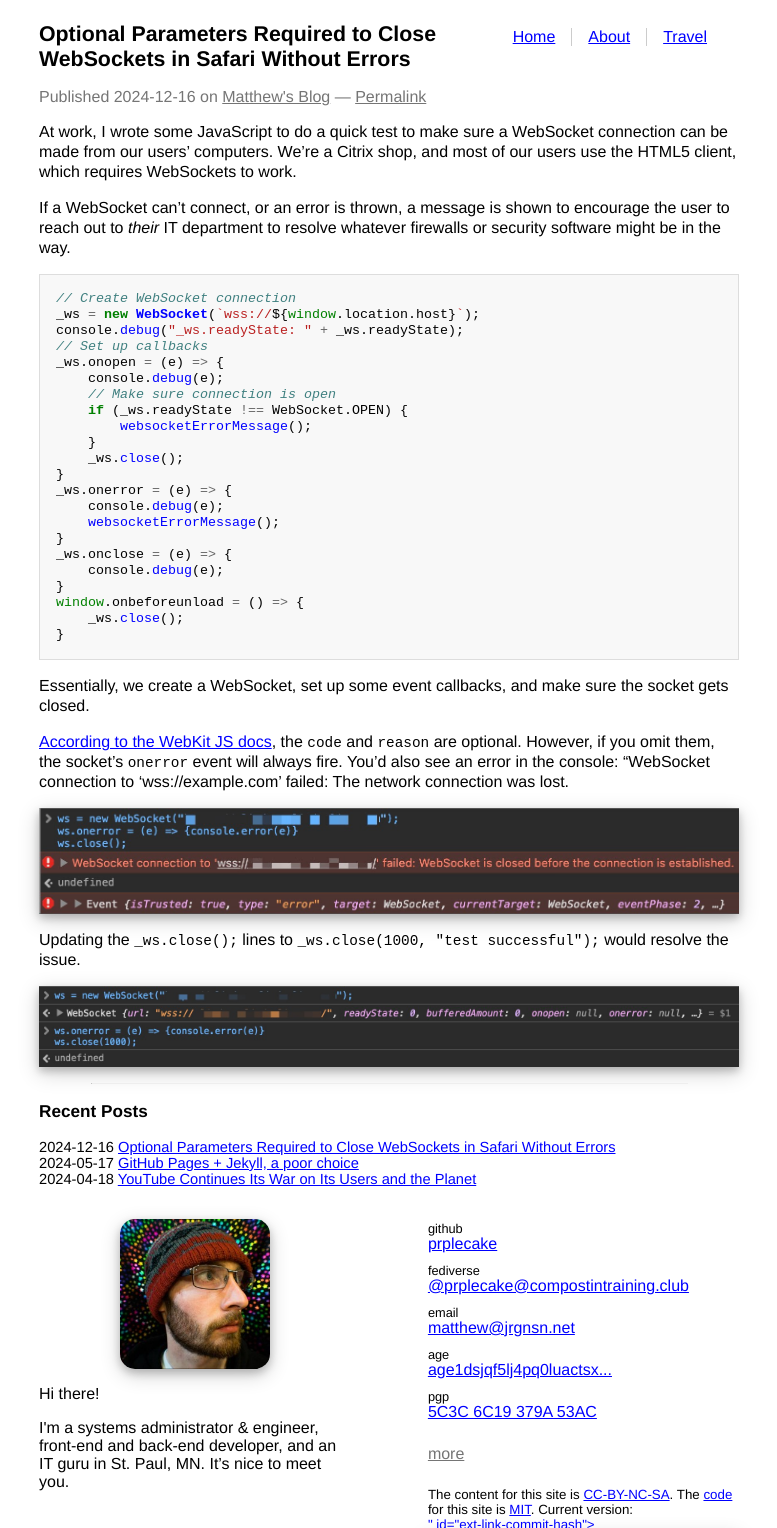
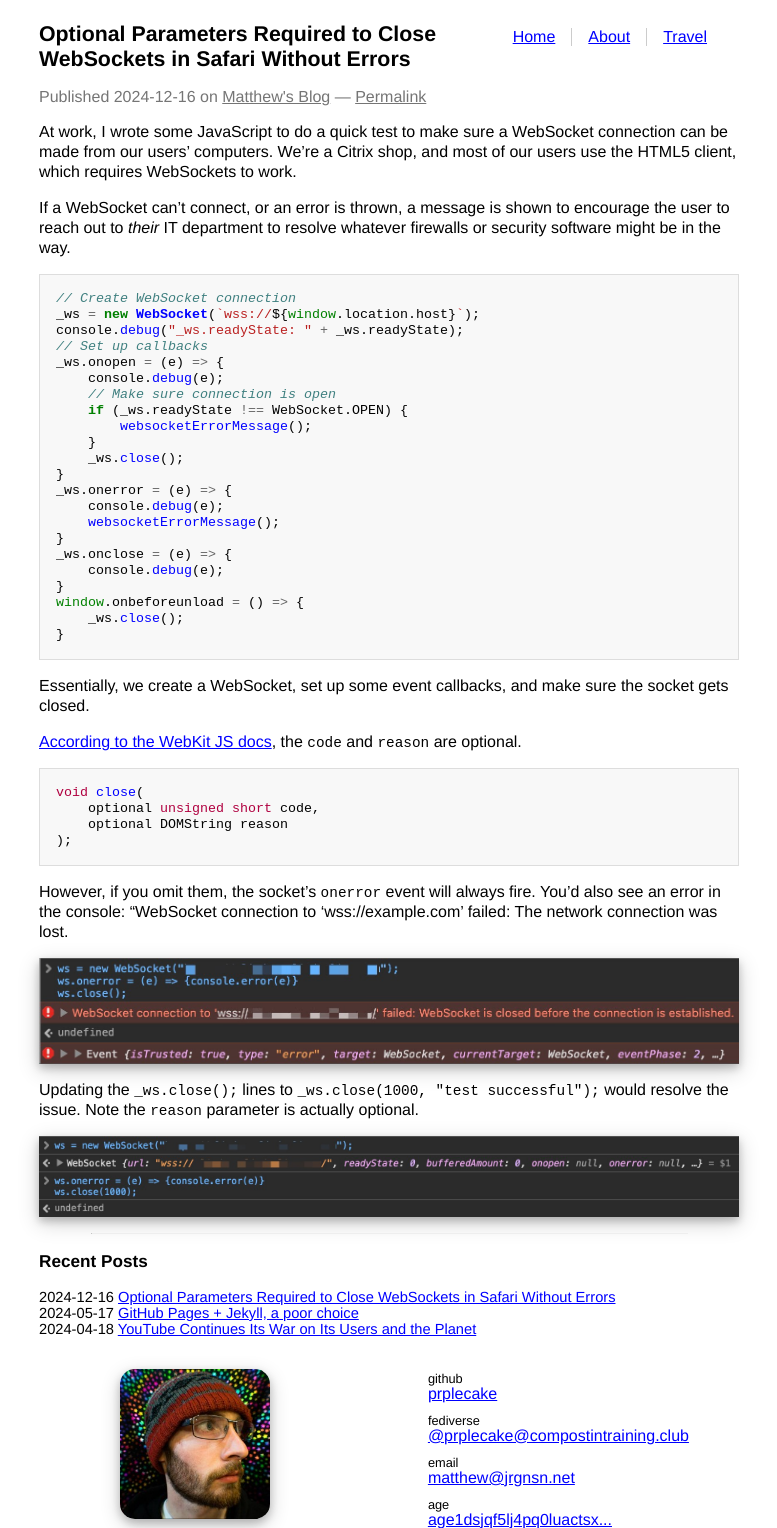
Before and after one commit to prplecake/jrgnsn.net, a Jekyll site: the page built from _posts/2024-12-16-Optional-Parameters-Required-to-Close-WebSockets-in-Safari-Without-Errors.md, in a window 1280 px wide, cut to the strip 0-1528 px from the top of the page. Shown: the whole strip, without its empty margins (251-1028 px from the left). Built offline with Jekyll 4.4.1, drawn with Linux system fonts in a browser that asks for light colours; comment, search, counter and statistics services are not loaded.

Commit message:
quick note RE reason parameter

````diff
--- a/_posts/2024-12-16-Optional-Parameters-Required-to-Close-WebSockets-in-Safari-Without-Errors.md
+++ b/_posts/2024-12-16-Optional-Parameters-Required-to-Close-WebSockets-in-Safari-Without-Errors.md
@@ -41,14 +41,22 @@ the socket gets closed.
 
 [According to the WebKit JS
 docs](https://developer.apple.com/documentation/webkitjs/websocket/1632860-close),
-the `code` and `reason` are optional. However, if you omit them, the socket's
-`onerror` event will always fire. You'd also see an error in the console:
-"WebSocket connection to 'wss://example.com' failed: The network connection was
-lost.
+the `code` and `reason` are optional.
+
+```c++
+void close(
+    optional unsigned short code,
+    optional DOMString reason
+);
+```
+
+However, if you omit them, the socket's `onerror` event will always fire. You'd
+also see an error in the console: "WebSocket connection to 'wss://example.com'
+failed: The network connection was lost.
 
 ![Safari WebSocket Error](/content/2024-12-16/safari_websocket_error.jpeg)
 
 Updating the `_ws.close();` lines to `_ws.close(1000, "test successful");` would
-resolve the issue.
+resolve the issue. Note the `reason` parameter is actually optional.
 
 ![Safari WebSocket Success](/content/2024-12-16/safari_websocket_success.jpeg)
````
